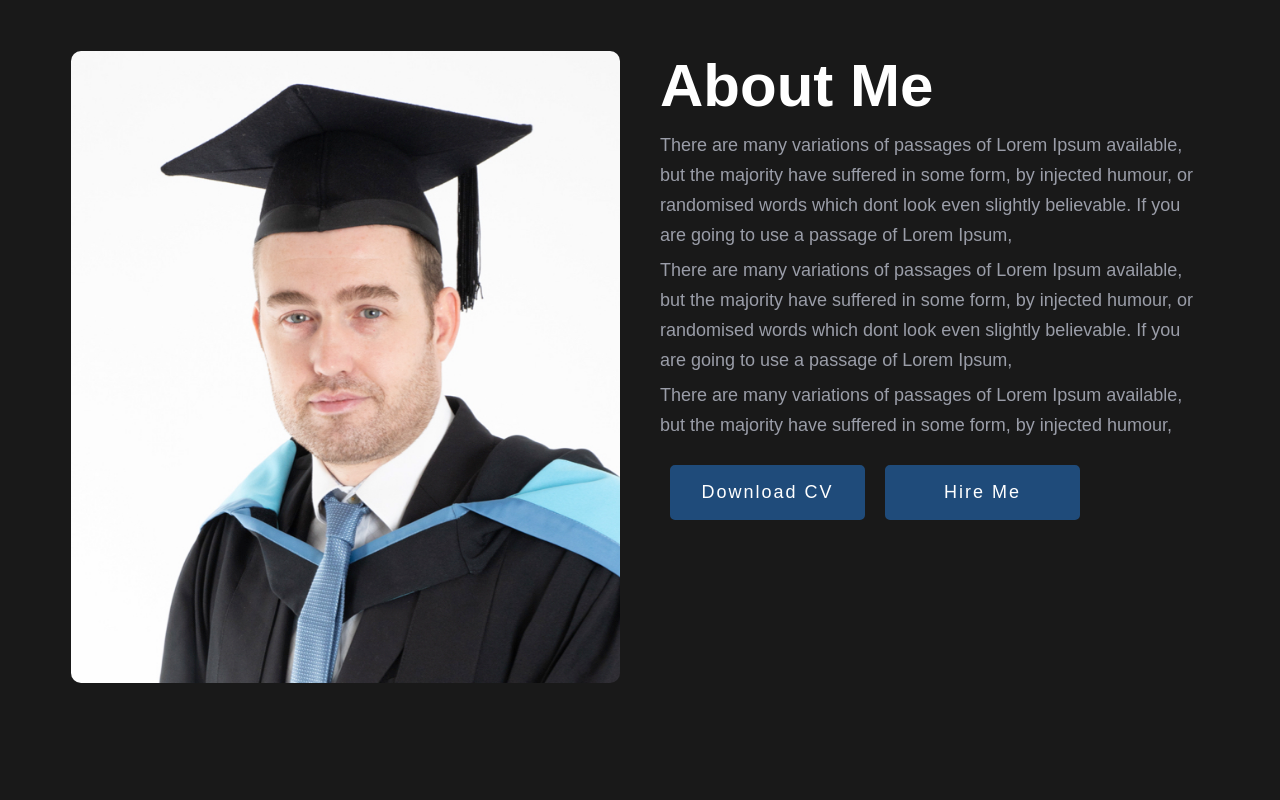
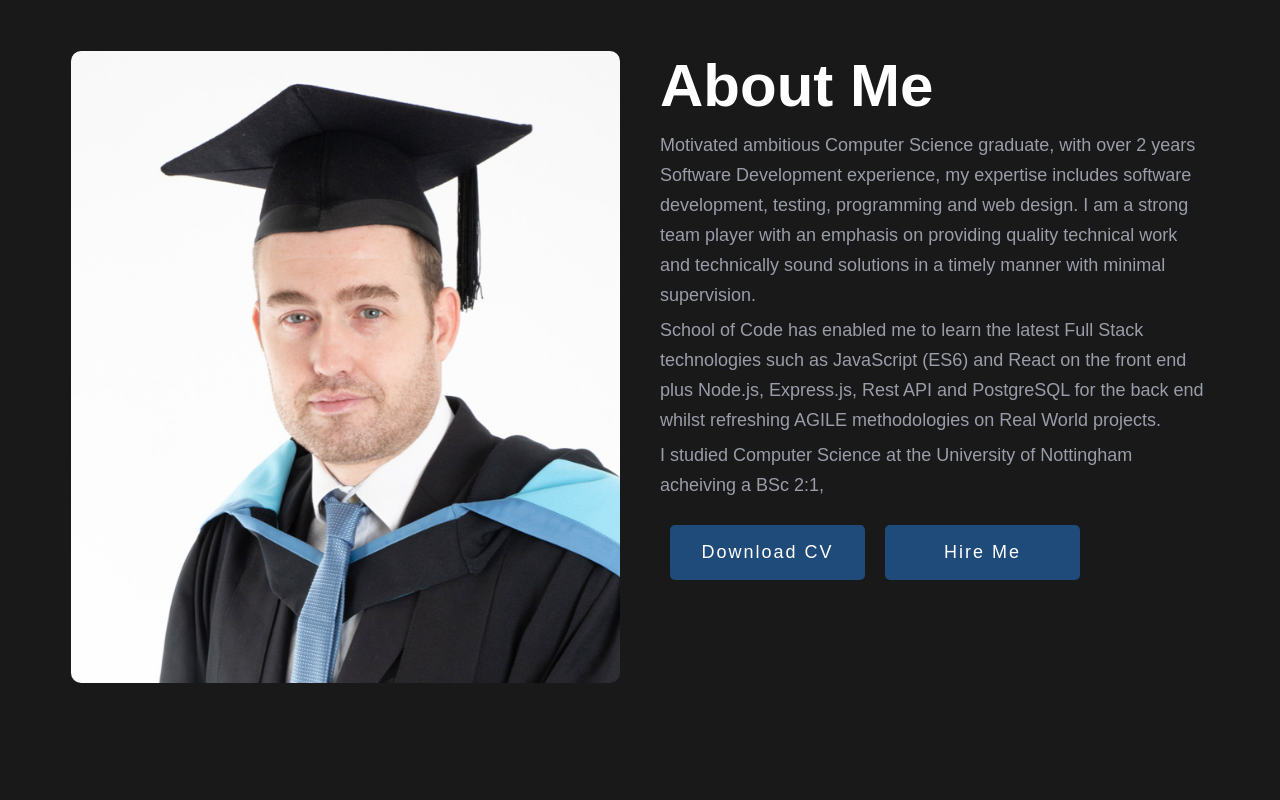
Before and after one commit to waynethrower/myPortfolio, a React (Create React App) app in the folder portfolio/: page / in a window 1280 px wide. Shown: the part 660-1460 px from the top of the page. Built offline with nearby package versions, Linux system fonts and the light colour scheme.

Commit message:
Tweeks to projects and personal info

```diff
--- a/portfolio/src/About.js
+++ b/portfolio/src/About.js
@@ -23,20 +23,23 @@ function About() {
             <h1 className="about__heading">About Me</h1>
             <div className="about__meta">
               <p className="about__text p__color">
-                There are many variations of passages of Lorem Ipsum available,
-                but the majority have suffered in some form, by injected humour,
-                or randomised words which dont look even slightly believable. If
-                you are going to use a passage of Lorem Ipsum,
+                Motivated ambitious Computer Science graduate, with over 2 years
+                Software Development experience, my expertise includes software
+                development, testing, programming and web design. I am a strong
+                team player with an emphasis on providing quality technical work
+                and technically sound solutions in a timely manner with minimal
+                supervision.
               </p>
               <p className="about__text p__color">
-                There are many variations of passages of Lorem Ipsum available,
-                but the majority have suffered in some form, by injected humour,
-                or randomised words which dont look even slightly believable. If
-                you are going to use a passage of Lorem Ipsum,
+                School of Code has enabled me to learn the latest Full Stack
+                technologies such as JavaScript (ES6) and React on the front end
+                plus Node.js, Express.js, Rest API and PostgreSQL for the back
+                end whilst refreshing AGILE methodologies on Real World
+                projects.
               </p>
               <p className="about__text p__color">
-                There are many variations of passages of Lorem Ipsum available,
-                but the majority have suffered in some form, by injected humour,
+                I studied Computer Science at the University of Nottingham
+                acheiving a BSc 2:1,
               </p>
               <div className="about__button d__flex align__items__center">
                 <a href="#">
--- a/portfolio/src/Project.js
+++ b/portfolio/src/Project.js
@@ -4,7 +4,7 @@ import React from "react"
 import "./Project.css"
 
 //assets
-import Project1 from "./img/portfolio-1.jpg"
+import Project1 from "./img/xmasPrj.jpg"
 import Project2 from "./img/4weekProject.png"
 import Project3 from "./img/cs.jpg"
 
```
Also changed, not shown: portfolio/src/img/4weekProject.png, portfolio/src/img/xmasPrj.jpg (added).
